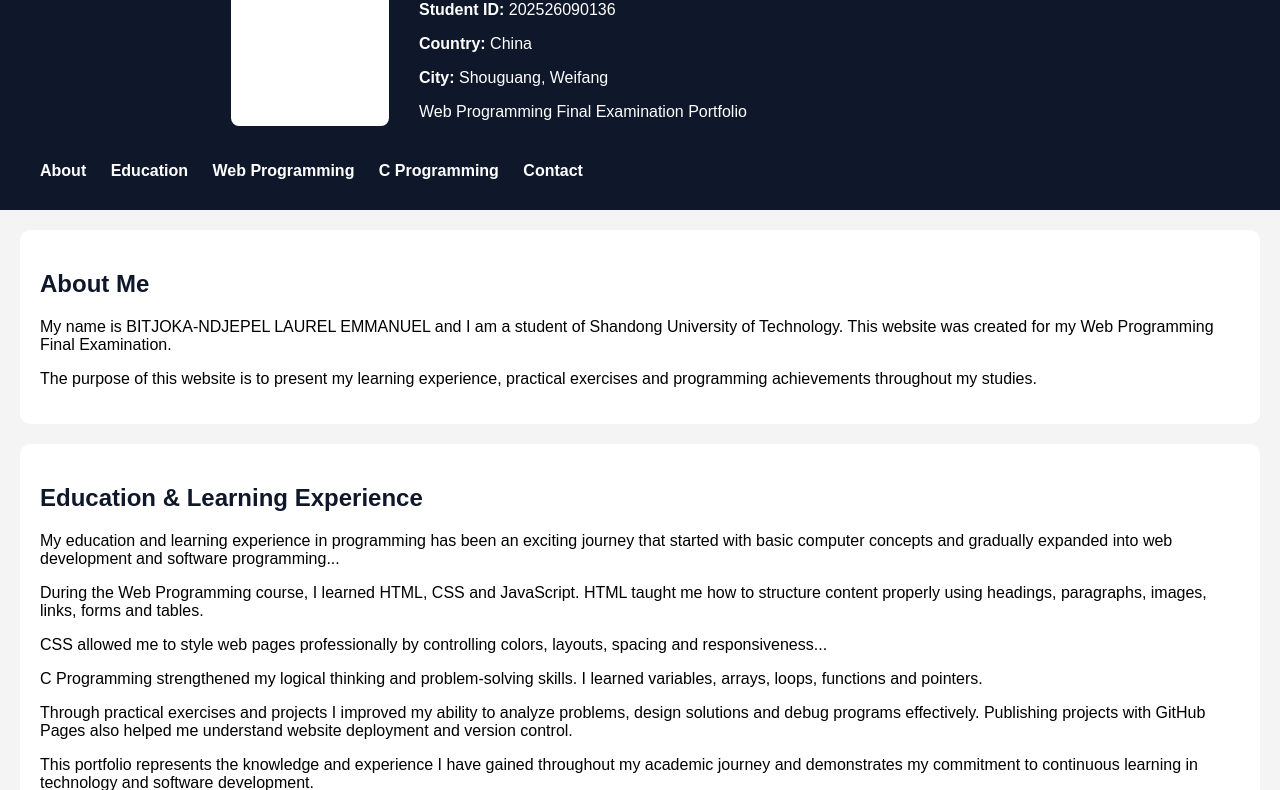
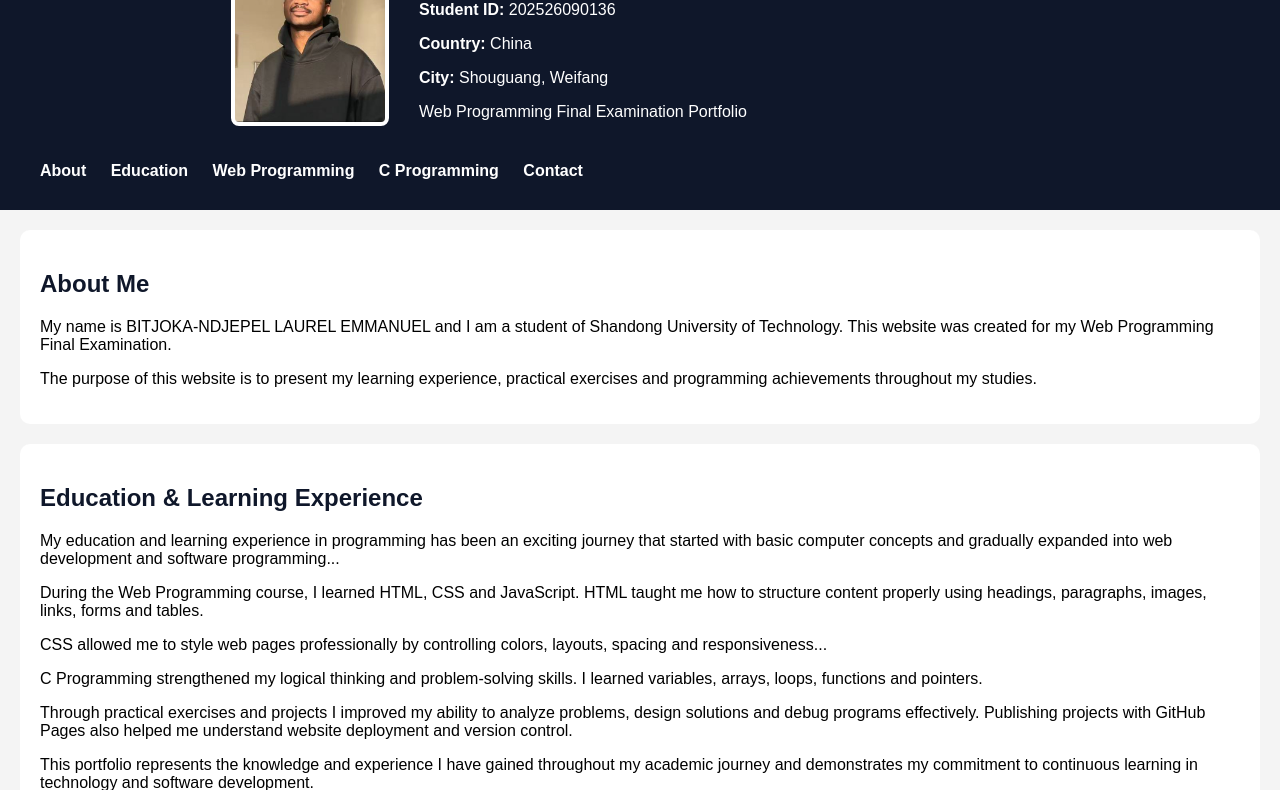
Before and after one commit to yup123-el/yup123-el.github.io, a plain HTML site: page index.html in a window 1280 px wide. Shown: the part 103-893 px from the top of the page. Drawn offline with Linux system fonts and the light colour scheme.

Commit message:
Update index.html

```diff
--- a/index.html
+++ b/index.html
@@ -13,7 +13,7 @@
 
     <div class="profile-container">
 
-        <img src="yup.jpeg"
+        <img src="images/yup.jpeg"
              alt="Passport Photo"
              class="profile-photo">
 
```
